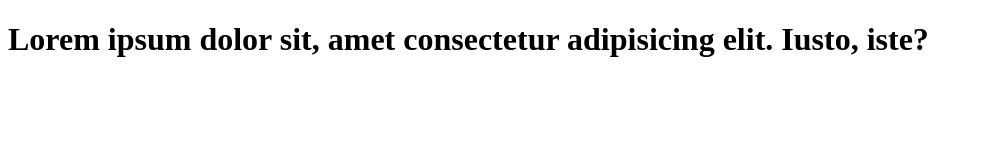
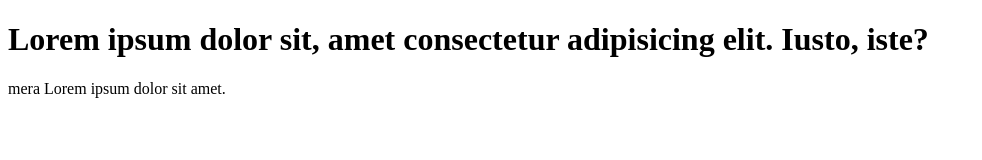
Before and after one commit to ibrahimkholil-web/git-add-new, a plain HTML site: page index.html in a window 1280 px wide. Shown: the whole page, without its empty margins (0-982 px from the left). Drawn offline with Linux system fonts and the light colour scheme.

Commit message:
segent commit

```diff
--- a/index.html
+++ b/index.html
@@ -7,5 +7,7 @@
 </head>
 <body>
     <h1>Lorem ipsum dolor sit, amet consectetur adipisicing elit. Iusto, iste?</h1>
+
+    <p>mera Lorem ipsum dolor sit amet.</p>
 </body>
 </html>
```
